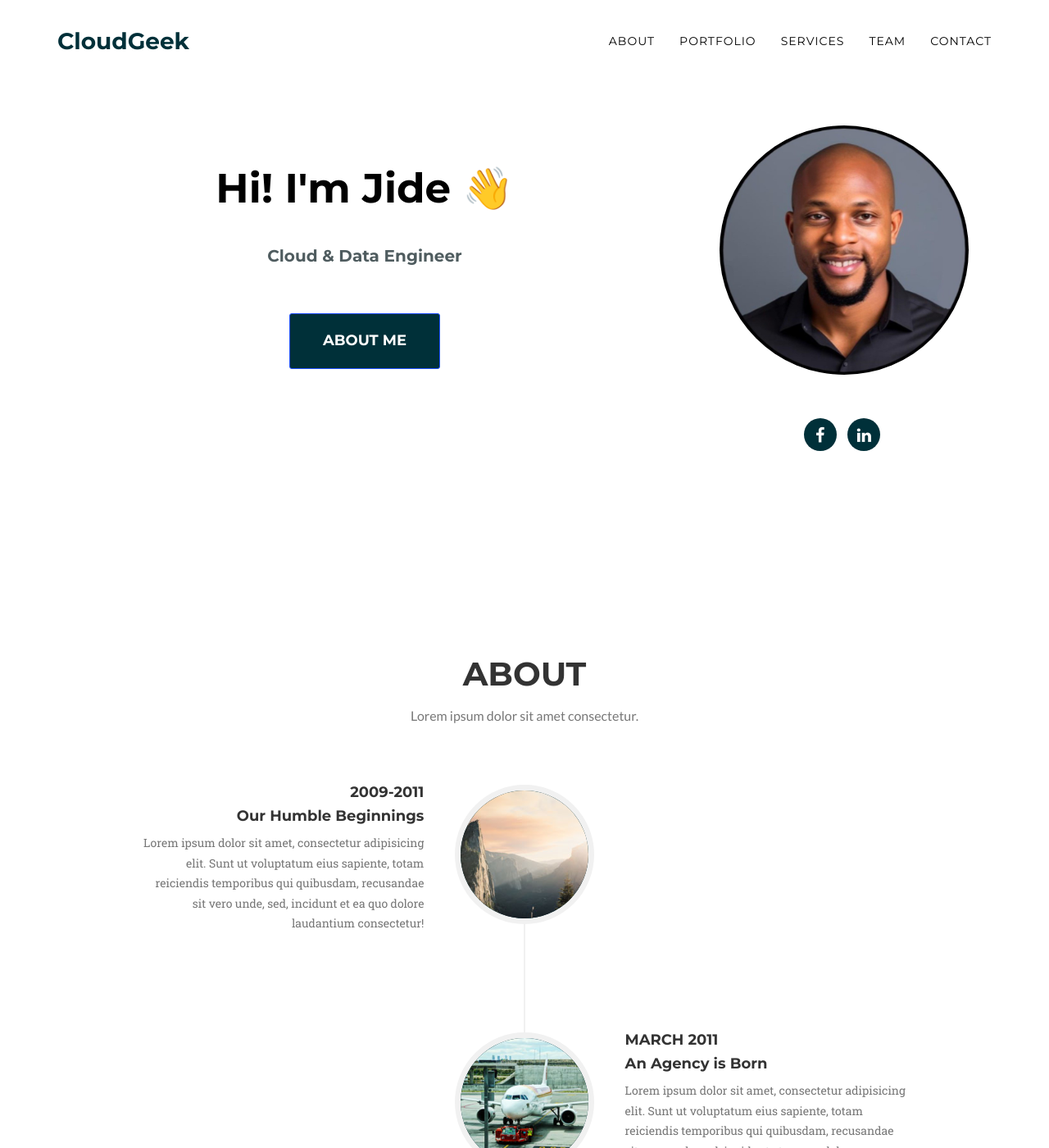
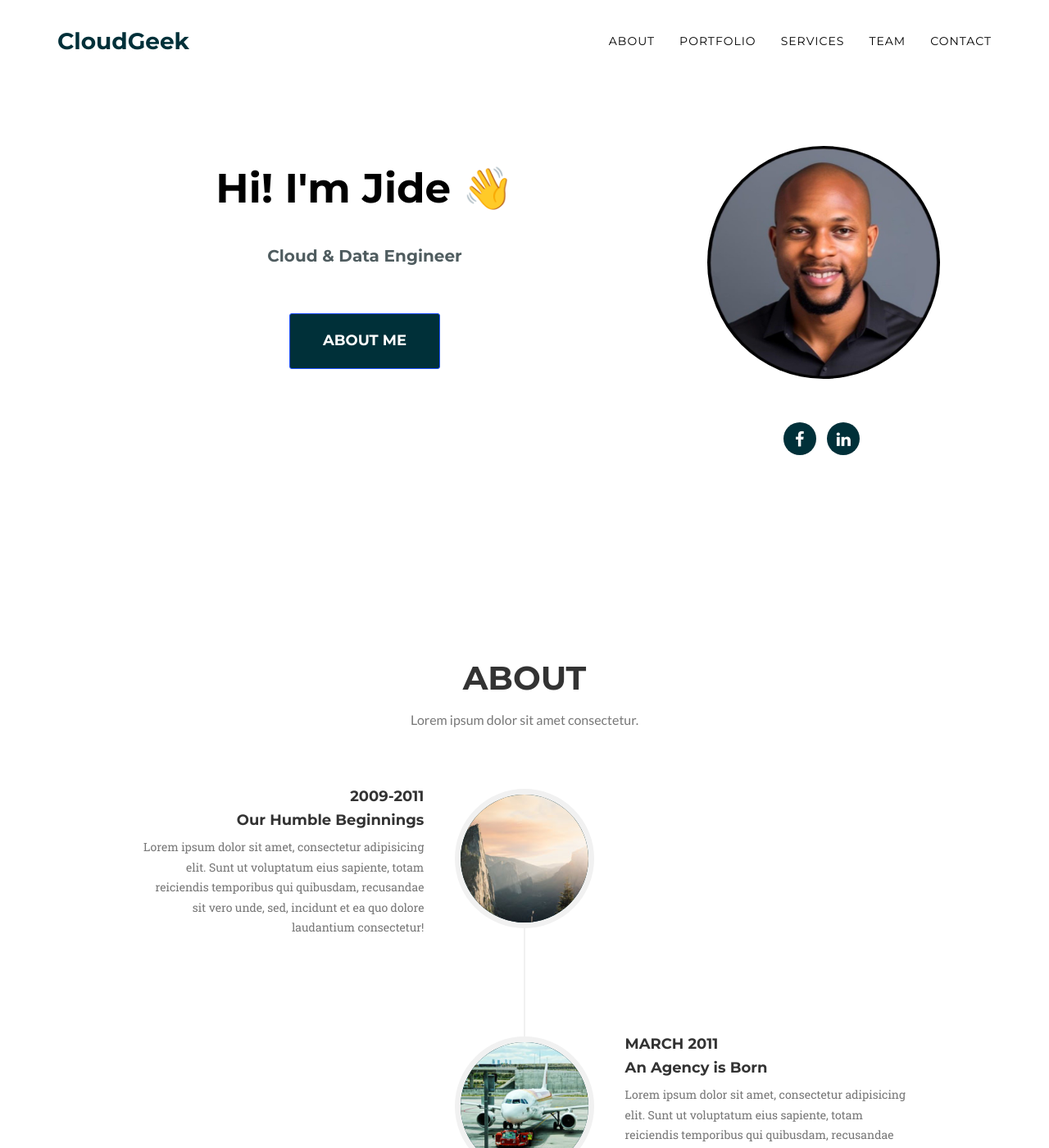
Before and after one commit to OlaOlagunju/cloudgeek.com.ng, a Jekyll site: the page built from index.md, in a window 1280 px wide and 1400 px high. Shown: the whole window at 82% size. Built offline with Jekyll 4.4.1, drawn with Linux system fonts in a browser that asks for light colours; nearby versions of some CDN libraries; some web fonts are replaced.

Commit message:
Update agency.scss

```diff
--- a/_sass/agency.scss
+++ b/_sass/agency.scss
@@ -232,8 +232,10 @@
             }
         }
         .col-sm-4 {
-            padding-top: 125px;
+            padding-top: 150px;
             padding-bottom: 50px;
+            padding-right: 50px;
+            padding-left: 0px;
             .img-responsive {
                 padding: 2em;
                 border: white;
```
